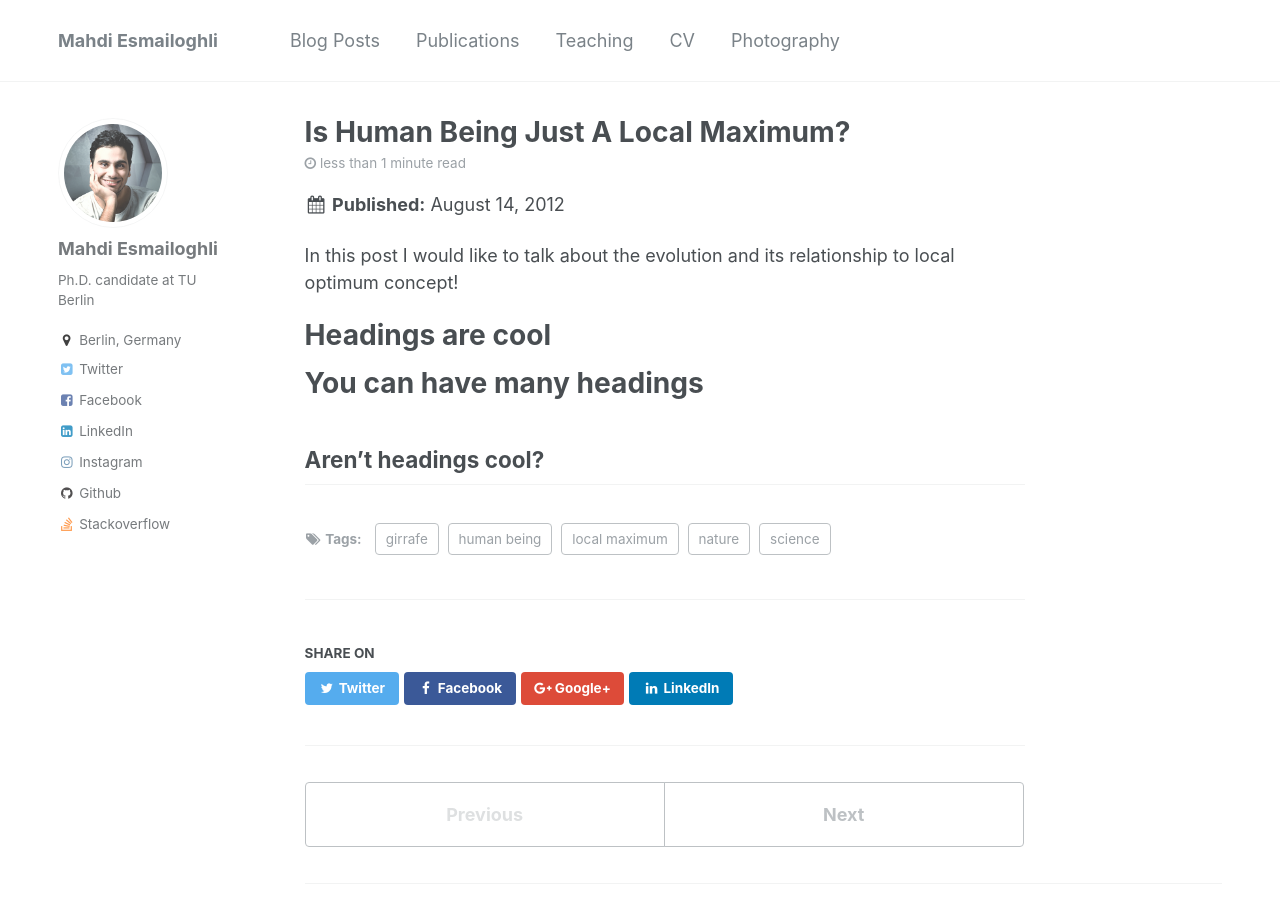
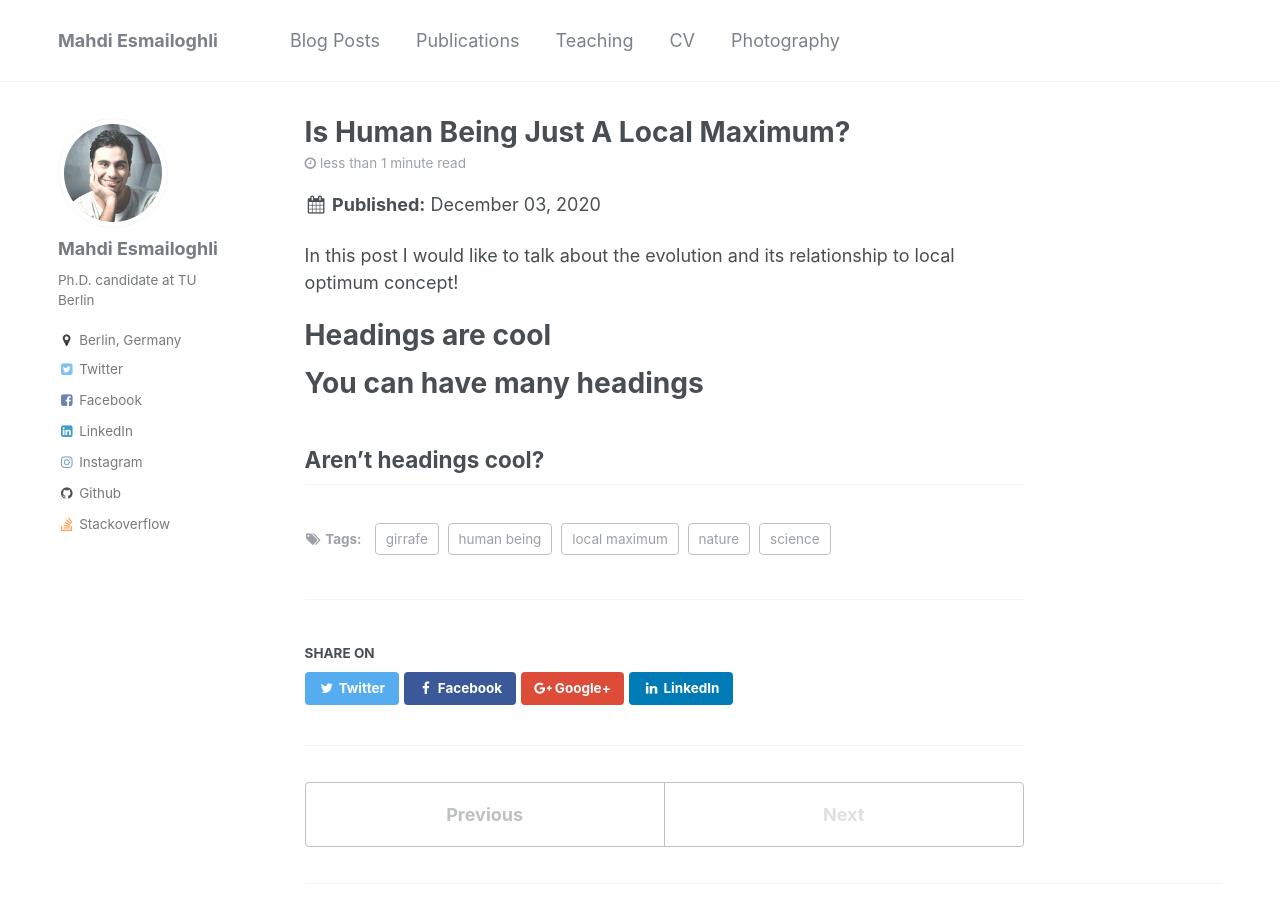
Before and after one commit to esmailoghli/esmailoghli.github.io, a Jekyll site: the page built from _posts/2012-08-14-blog-post-1.md, in a window 1280 px wide and 900 px high. Built offline with Jekyll 4.4.1, drawn with Linux system fonts in a browser that asks for light colours.

Commit message:
Update 2012-08-14-blog-post-1.md

```diff
--- a/_posts/2012-08-14-blog-post-1.md
+++ b/_posts/2012-08-14-blog-post-1.md
@@ -1,6 +1,6 @@
 ---
 title: 'Is Human Being Just A Local Maximum?'
-date: 2012-08-14
+date: 2020-12-03
 permalink: /posts/2012/08/blog-post-1/
 tags:
   - girrafe
```
